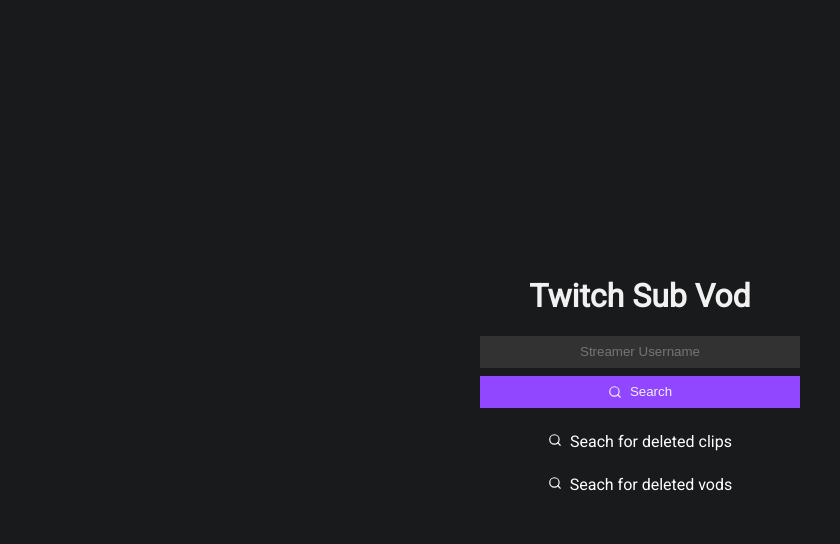
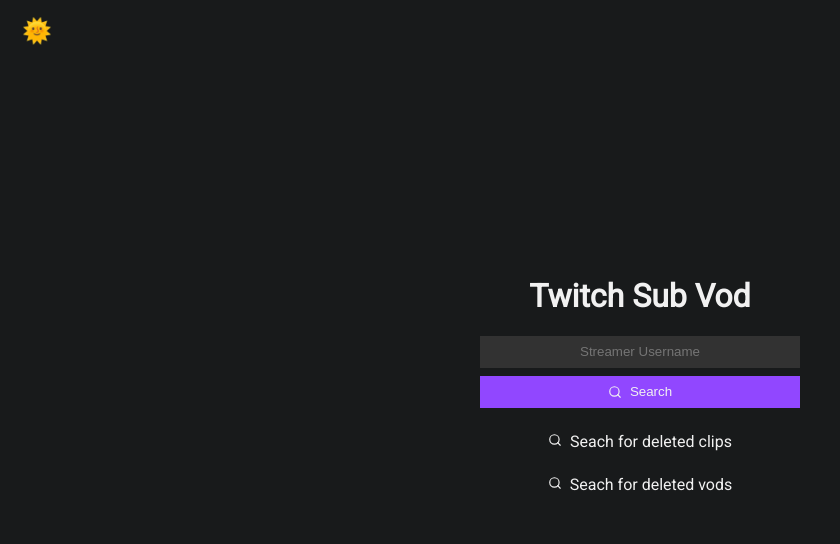
Before and after one commit to moxAR-47/TwitchSubVod, a React (Create React App) app: page / in a window 1280 px wide. Shown: the top 544 px of the page, without its empty margins (0-840 px from the left). Built offline with nearby package versions, Linux system fonts and the light colour scheme; no server answers.

Commit message:
Added Theming(dark and light switch)

```diff
--- a/src/App.tsx
+++ b/src/App.tsx
@@ -1,12 +1,32 @@
-import React from 'react';
+import React, { useState } from 'react';
+
+import { ThemeProvider } from 'styled-components';
+import { darkTheme, lightTheme } from './components/themes';
 import GlobalStyle from './globalStyles';
 import Routes from './routes';
 
 function App() {
+  const [theme, setTheme] = useState('dark');
+  const themeSwitcher = () => {
+    theme === 'dark' ? setTheme('light') : setTheme('dark');
+  };
   return (
     <>
-      <GlobalStyle />
-      <Routes />
+      <ThemeProvider theme={theme === 'dark' ? darkTheme : lightTheme}>
+        <button
+          style={{
+            position: 'absolute',
+            margin: 16,
+            backgroundColor: 'transparent',
+            fontSize: 24,
+          }}
+          onClick={themeSwitcher}
+        >
+          {theme === 'dark' ? '🌞' : '🌜'}
+        </button>
+        <GlobalStyle />
+        <Routes />
+      </ThemeProvider>
     </>
   );
 }
--- a/src/components/LinkBox/styles.ts
+++ b/src/components/LinkBox/styles.ts
@@ -11,6 +11,6 @@
     margin-right: 0.5rem;
   }
   a {
-    color: white;
+    color: var(--text);
   }
 `;
--- /dev/null
+++ b/src/components/themes.ts
@@ -0,0 +1,11 @@
+export const lightTheme = {
+  background: '#ffffff',
+  lightBackground: '#f2f2f2',
+  text: '#181a1b',
+};
+
+export const darkTheme = {
+  background: '#181a1b',
+  text: '#f1f1f1',
+  lightBackground: '#323232',
+};
--- a/src/globalStyles.ts
+++ b/src/globalStyles.ts
@@ -3,9 +3,9 @@
 const GlobalStyle = createGlobalStyle`
   :root {
     --purple: #9147ff;
-    --background: #181a1b;
-    --light-background: #323232;
-    --text: #f1f1f1;
+    --background: ${(props: any) => props.theme.background};
+    --light-background: ${(props: any) => props.theme.lightBackground};
+    --text: ${(props: any) => props.theme.text};
   }
 
   * {
@@ -19,6 +19,8 @@
   color: var(--text);
   font-weight: 400;
   background-color: var(--background);
+
+  transition: background-color, color, 0.2s linear;
   }
 
   a {
```
